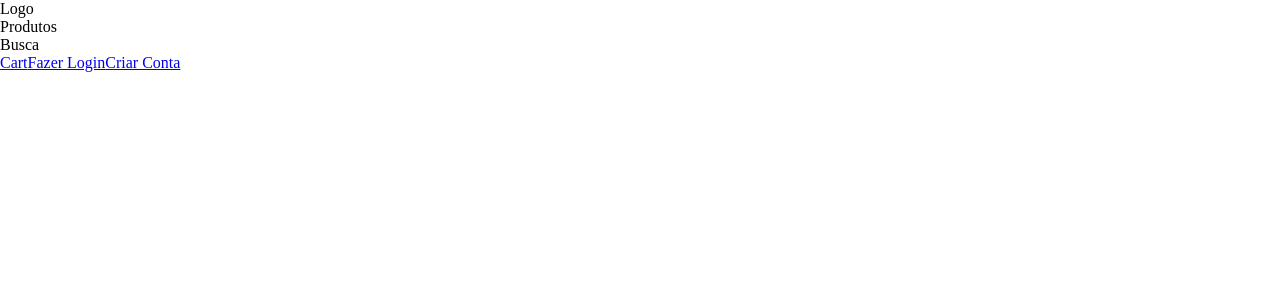
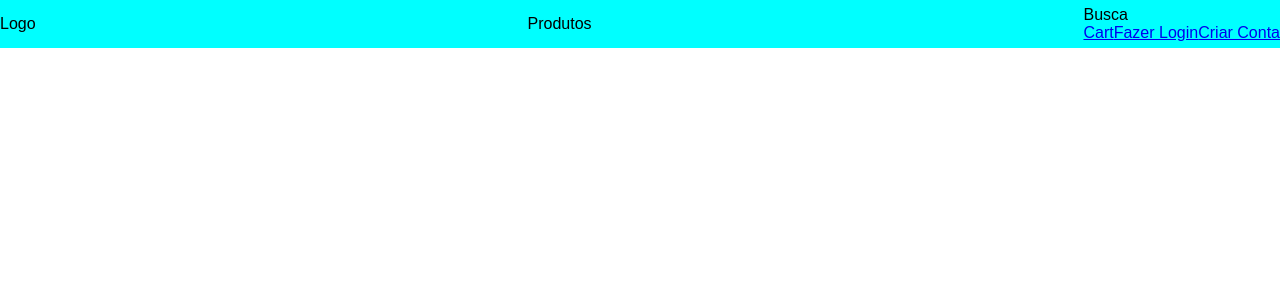
Before and after one commit to Luizhnrs/snicker.in, a React (Create React App) app in the folder frontend/: page / in a window 1280 px wide. Shown: the top 300 px of the page. Built offline with nearby package versions, Linux system fonts and the light colour scheme.

Commit message:
Feat: Save initial header styling

```diff
--- a/frontend/src/components/Header.tsx
+++ b/frontend/src/components/Header.tsx
@@ -1,8 +1,9 @@
 import { Link } from "react-router-dom";
+import "../styles/header.css"
 
 export default function Header() {
   return (
-    <header>
+    <header className="header-container">
       <div>
         Logo
       </div>
--- /dev/null
+++ b/frontend/src/styles/header.css
@@ -0,0 +1,9 @@
+.header-container {
+  font-family: Arial, Helvetica, sans-serif;
+  position: static;
+  display: flex;
+  justify-content: space-between;
+  align-items: center;
+  min-height: 6vh;
+  background-color: aqua;
+}
```
